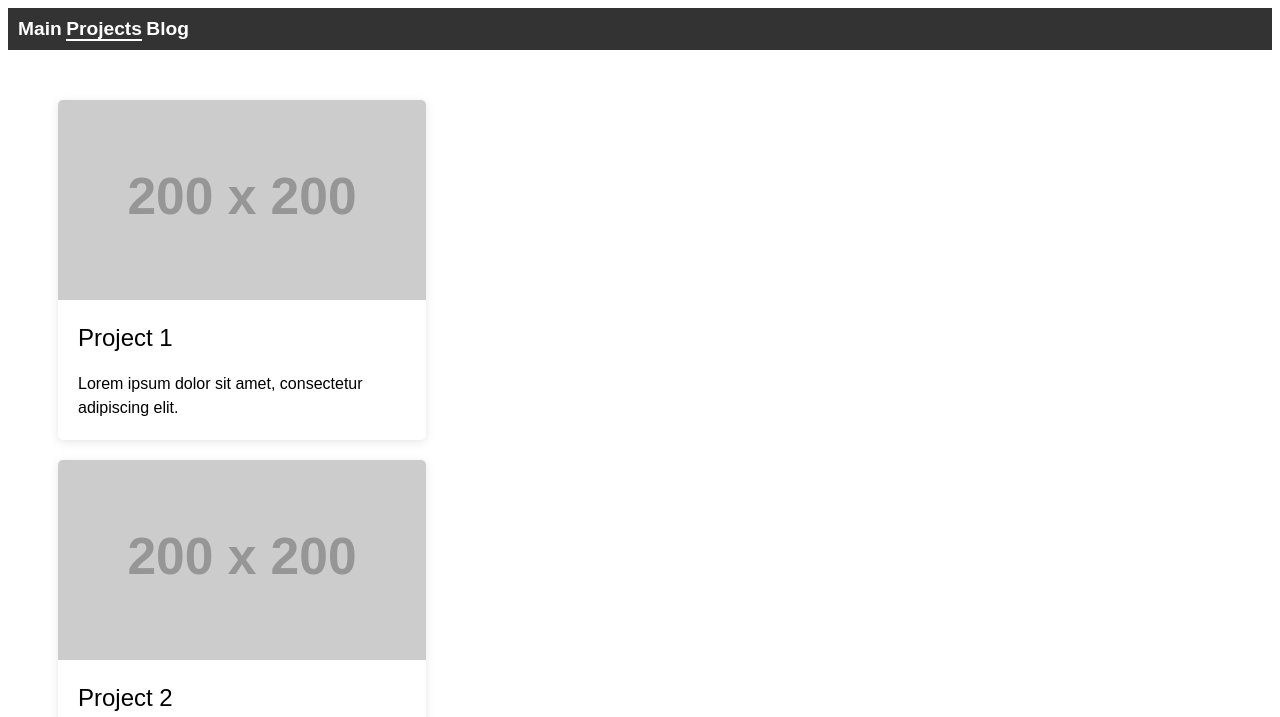
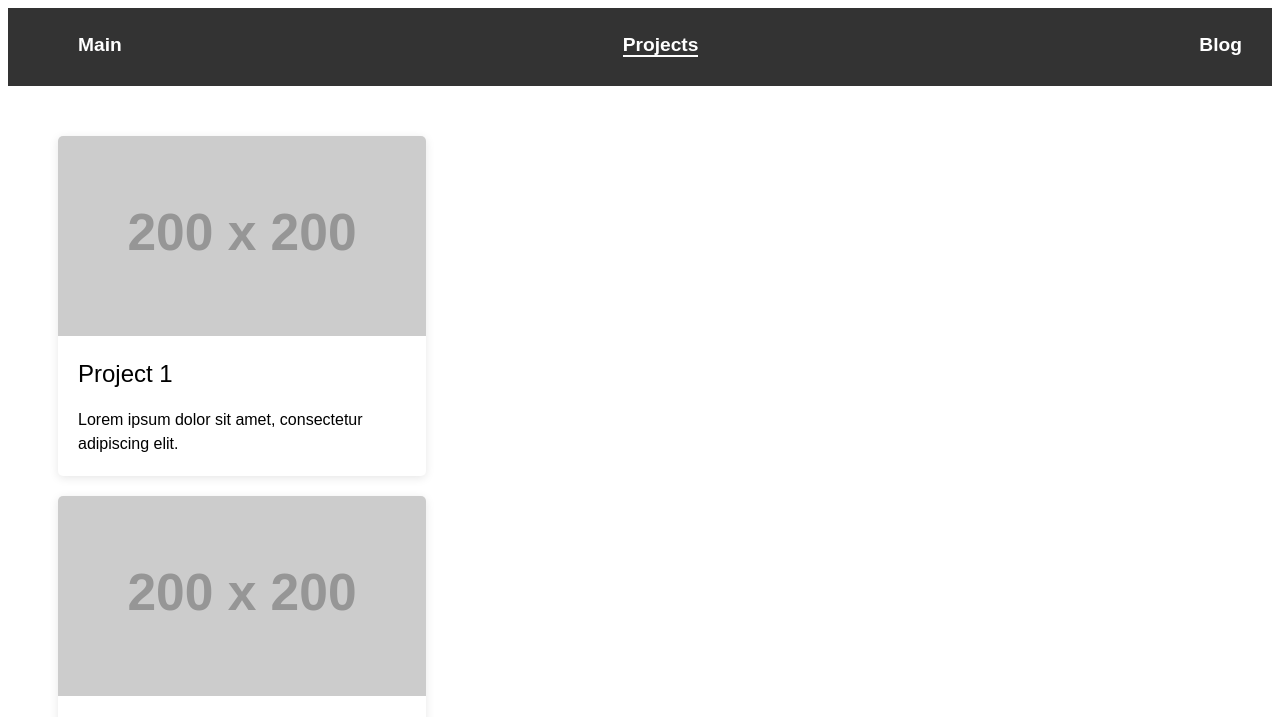
Before and after one commit to Raccoonov/Rekunov, a plain HTML site: page git_pages_test/projects.html in a window 1280 px wide. Shown: the top 717 px of the page. Drawn offline with Linux system fonts and the light colour scheme; placeholder pictures from the web are drawn by us.

Commit message:
nav bar fix for "projects"

```diff
--- a/git_pages_test/projects.html
+++ b/git_pages_test/projects.html
@@ -9,9 +9,11 @@
 <body>
     <header>
         <nav>
-            <a href="index.html">Main</a>
-            <a class="active" href="#">Projects</a>
-            <a href="blog.html">Blog</a>
+            <ul>
+              <li><a href="index.html">Main</a></li>
+                <li><a class="active" href="#">Projects</a></li>
+                <li><a href="blog.html">Blog</a></li>
+            </ul>
         </nav>
     </header>
     <main>
```
